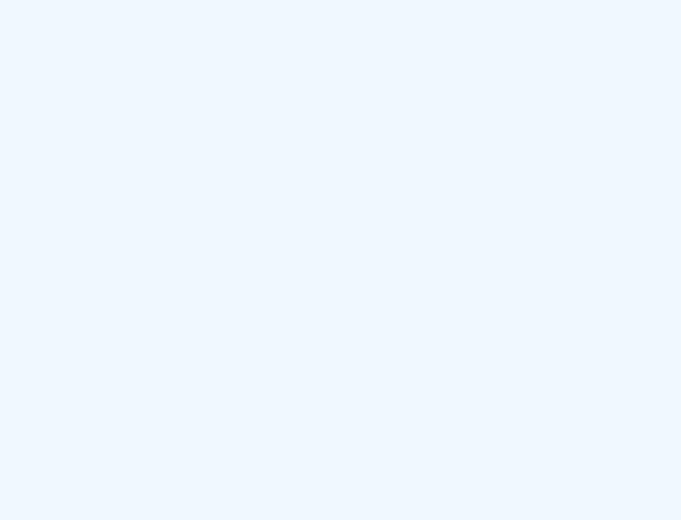
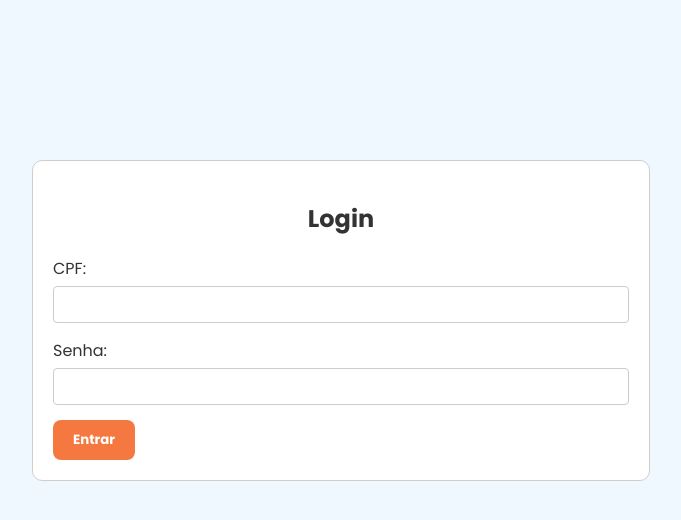
Before and after one commit to henriqued25/registration-form, a React (Vite) app: page /login in a window 1280 px wide. Before the commit this address had no page. Shown: the top 520 px of the page, without its empty margins (299-980 px from the left). Built offline with nearby package versions, Linux system fonts and the light colour scheme.

Commit message:
add login page

```diff
--- a/src/App.jsx
+++ b/src/App.jsx
@@ -1,5 +1,6 @@
 import { BrowserRouter as Router, Routes, Route } from "react-router-dom";
 import { Home } from "./pages/home/Home";
+import { Login } from "./pages/login/Login"
 import { RegistrationForm } from "./pages/registrationForm/RegistrationForm";
 import { CompletedForm } from "./pages/completedForm/CompletedForm";
 import { ToastContainer } from "react-toastify";
@@ -9,12 +10,12 @@ const App = () => {
         <Router>
             <Routes>
                 <Route path="/" element={<Home />} />
+                <Route path="/login" element={<Login />} />
                 <Route path="/registration-form" element={<RegistrationForm />}/>
                 <Route path="/completed-form" element={<CompletedForm />} />
             </Routes>
             <ToastContainer />
         </Router>
-
     );
 };
 
--- a/src/pages/home/Home.jsx
+++ b/src/pages/home/Home.jsx
@@ -5,12 +5,17 @@ export const Home = () => {
     return (
         <div className="home-page">
             <h1>Boas Vindas ao nosso programa Trilhas de aprendizado.</h1>
-            <img src="/ilustration.png" alt="Ilustration" className="home-ilustration"/>
-            <section className="logoAndSignUp">
+            <img
+                src="/ilustration.png"
+                alt="Ilustration"
+                className="home-ilustration"
+            />
+            <section>
                 <img src="/logo-trilhas-inova.png" alt="logo-trilhas-inova" />
-                <Link to="/registration-form" >
-                    Inscreva-se
-                </Link>
+                <div className="loginAndSignUp">
+                    <Link to="/login">Login</Link>
+                    <Link to="/registration-form">Inscreva-se</Link>
+                </div>
             </section>
         </div>
     );
--- a/src/pages/home/home.css
+++ b/src/pages/home/home.css
@@ -19,17 +19,12 @@
     margin-bottom: 2.5rem;
 }
 
-.logoAndSignUp {
+.loginAndSignUp {
     display: flex;
     justify-content: center;
     align-items: center;
     text-align: center;
-
-    img {
-        max-width: 11rem;
-        height: auto;
-        margin-right: 2rem;
-    }
+    gap: 15px;
 
     a {
         display: inline-block;
@@ -44,6 +39,6 @@
     }
 }
 
-.logoAndSignUp a:hover {
+.loginAndSignUp a:hover {
     background-color: #f3541c;
 }
--- /dev/null
+++ b/src/pages/login/Login.jsx
@@ -0,0 +1,65 @@
+import "./login.css";
+import { useState } from "react";
+import { useNavigate } from "react-router-dom";
+import "./login.css";
+
+export const Login = () => {
+    const [loginCpf, setLoginCpf] = useState("");
+    const [loginPassword, setLoginPassword] = useState("");
+    const [loginError, setLoginError] = useState("");
+    const navigate = useNavigate();
+
+    const handleSubmit = (event) => {
+        event.preventDefault();
+        setLoginError("");
+
+        const storedUserData = localStorage.getItem("locaUserInformation");
+        console.log(storedUserData);
+        console.log(loginCpf, loginPassword);
+
+        if (storedUserData) {
+            const userData = JSON.parse(storedUserData);
+
+            if (
+                userData &&
+                userData.cpf === loginCpf.toString() &&
+                userData.userPassword === loginPassword.toString()
+            ) {
+                navigate("/completed-form");
+            } else {
+                setLoginError("CPF ou senha incorretos.");
+            }
+        } else {
+            setLoginError("Nenhum usuário cadastrado encontrado.");
+        }
+    };
+
+    return (
+        <div className="login-form">
+            <h2>Login</h2>
+            <form onSubmit={handleSubmit}>
+                <label htmlFor="loginCpf">CPF:</label>
+                <input
+                    type="text"
+                    id="loginCpf"
+                    name="loginCpf"
+                    value={loginCpf}
+                    onChange={(e) => setLoginCpf(e.target.value)}
+                    required
+                />
+
+                <label htmlFor="loginPassword">Senha:</label>
+                <input
+                    type="password"
+                    id="loginPassword"
+                    name="loginPassword"
+                    value={loginPassword}
+                    onChange={(e) => setLoginPassword(e.target.value)}
+                    required
+                />
+                {loginError && <p className="error-message">{loginError}</p>}
+                <button type="submit">Entrar</button>
+            </form>
+        </div>
+    );
+};
--- /dev/null
+++ b/src/pages/login/login.css
@@ -0,0 +1,58 @@
+.login-form {
+    max-width: 36rem;
+    height: auto;
+    margin: 10rem auto;
+    padding: 1.25rem;
+    background-color: #fff;
+    border: 1px solid rgb(209, 205, 205);
+    border-radius: 10px;
+
+
+    h2 {
+        text-align: center;
+        margin-bottom: 1.25rem;
+        color: #333;
+    }
+
+    label {
+        display: block;
+        margin-bottom: 5px;
+        color: #333;
+    }
+
+    input {
+        width: 100%;
+        padding: 10px;
+        margin-bottom: 15px;
+        border: 1px solid #ccc;
+        border-radius: 4px;
+        box-sizing: border-box;
+        color: #8f8881;
+        background-color: #fff;
+        outline: none;
+        transition: border-color 0.3s ease;
+        transition: box-shadow 0.3s ease;
+    }
+
+    button {
+        display: inline-block;
+        border: none;
+        background-color: #f67841;
+        color: #fff;
+        padding: 10px 20px;
+        border-radius: 8px;
+        text-decoration: none;
+        font-weight: bold;
+        transition: background-color 0.3s ease;
+        max-width: 25rem;
+    }
+}
+
+.login-form input:focus {
+    border: 2px solid #f3541c;
+    box-shadow: 2px 2px 5px rgba(0, 0, 0, 0.2);
+}
+
+.login-form button:hover {
+    background-color: #f3541c;
+}
--- a/src/pages/registrationForm/RegistrationForm.jsx
+++ b/src/pages/registrationForm/RegistrationForm.jsx
@@ -486,6 +486,7 @@ export const RegistrationForm = () => {
             "locaUserInformation",
             JSON.stringify({
                 userName,
+                userPassword,
                 dateOfBirth,
                 cpf,
                 gender,
```
